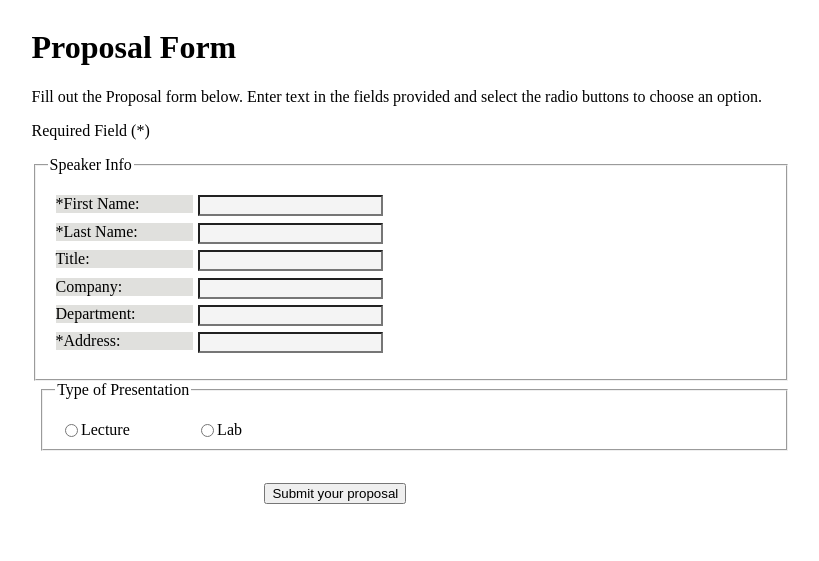
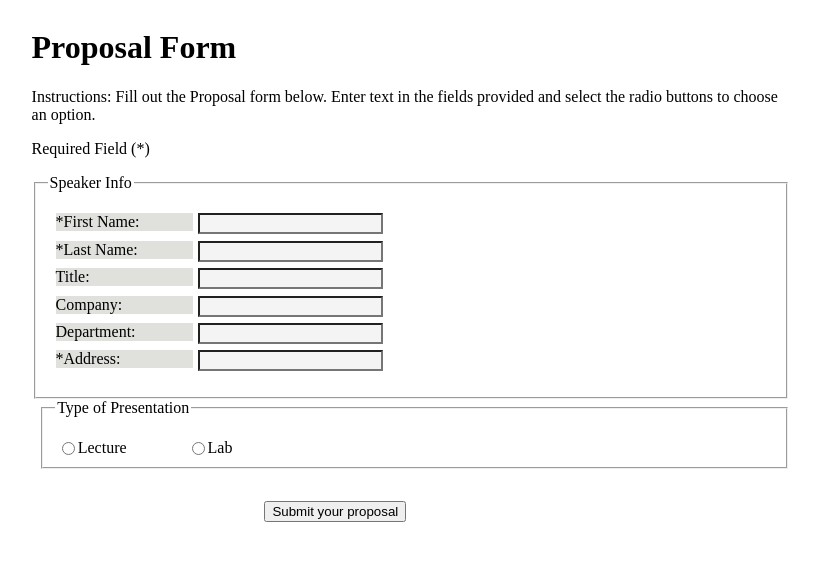
Before and after one commit to rgeorgen10/rgeorgen10.github.io, a PHP site: page /form-exercise.html in a window 1280 px wide. Shown: the top 561 px of the page, without its empty margins (27-846 px from the left). Run offline with PHP 8.4, Linux system fonts and the light colour scheme.

Commit message:
Try to bring multchoice closer together

```diff
--- a/css/form.css
+++ b/css/form.css
@@ -66,7 +66,7 @@ div#formcol1 input {
 }
 
 #multchoice span {
-	margin: 0 .3em;
+	margin: 0 .1em;
 }
 
 .submit-button {
--- a/form-exercise.html
+++ b/form-exercise.html
@@ -25,7 +25,7 @@
 
 
  <h1>Proposal Form</h1>
- <p>Fill out the Proposal form below. Enter text in the fields provided and select the radio buttons to choose an option.</p>
+ <p>Instructions: Fill out the Proposal form below. Enter text in the fields provided and select the radio buttons to choose an option.</p>
  <p>Required Field (*)</p>
  <fieldset>
  <legend>Speaker Info</legend>
```
